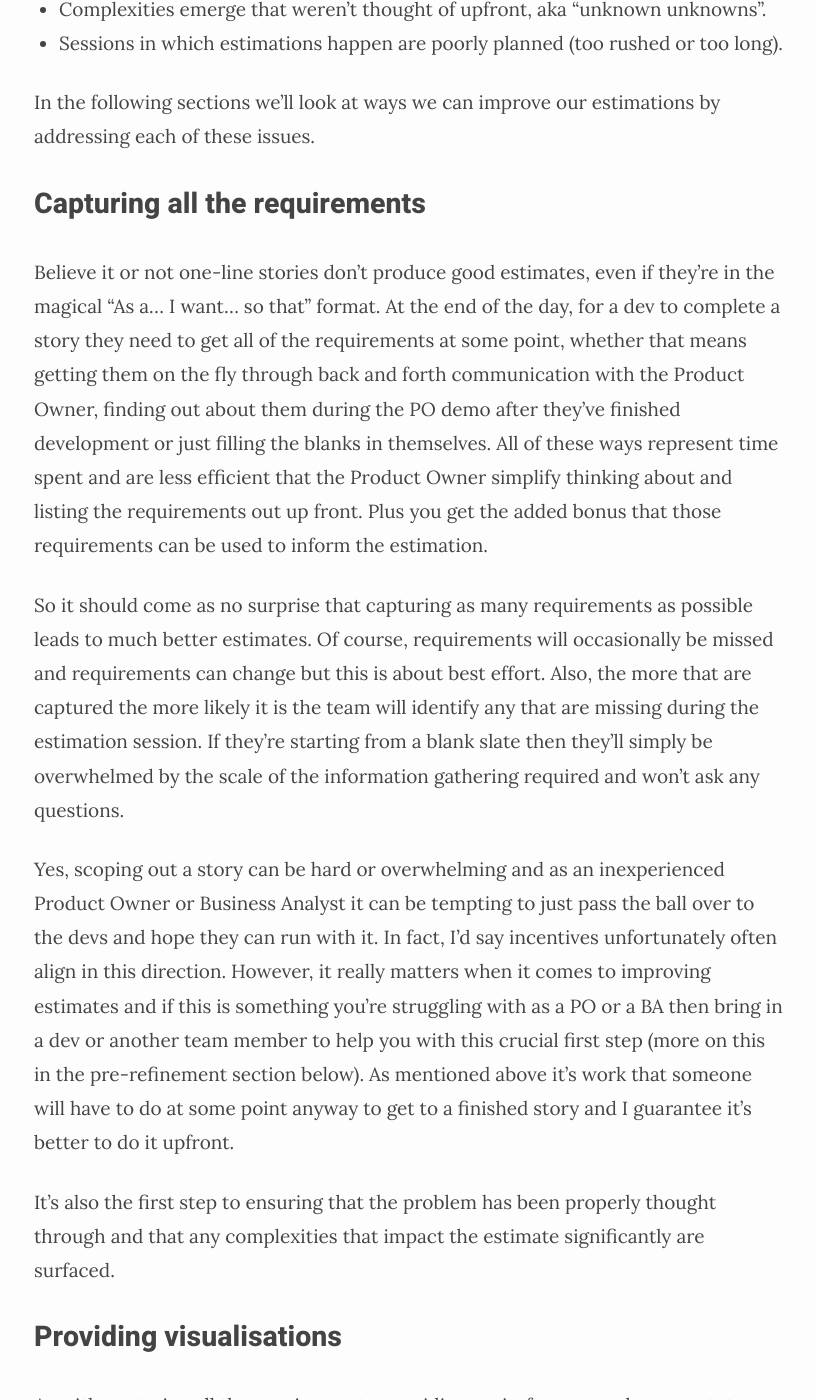
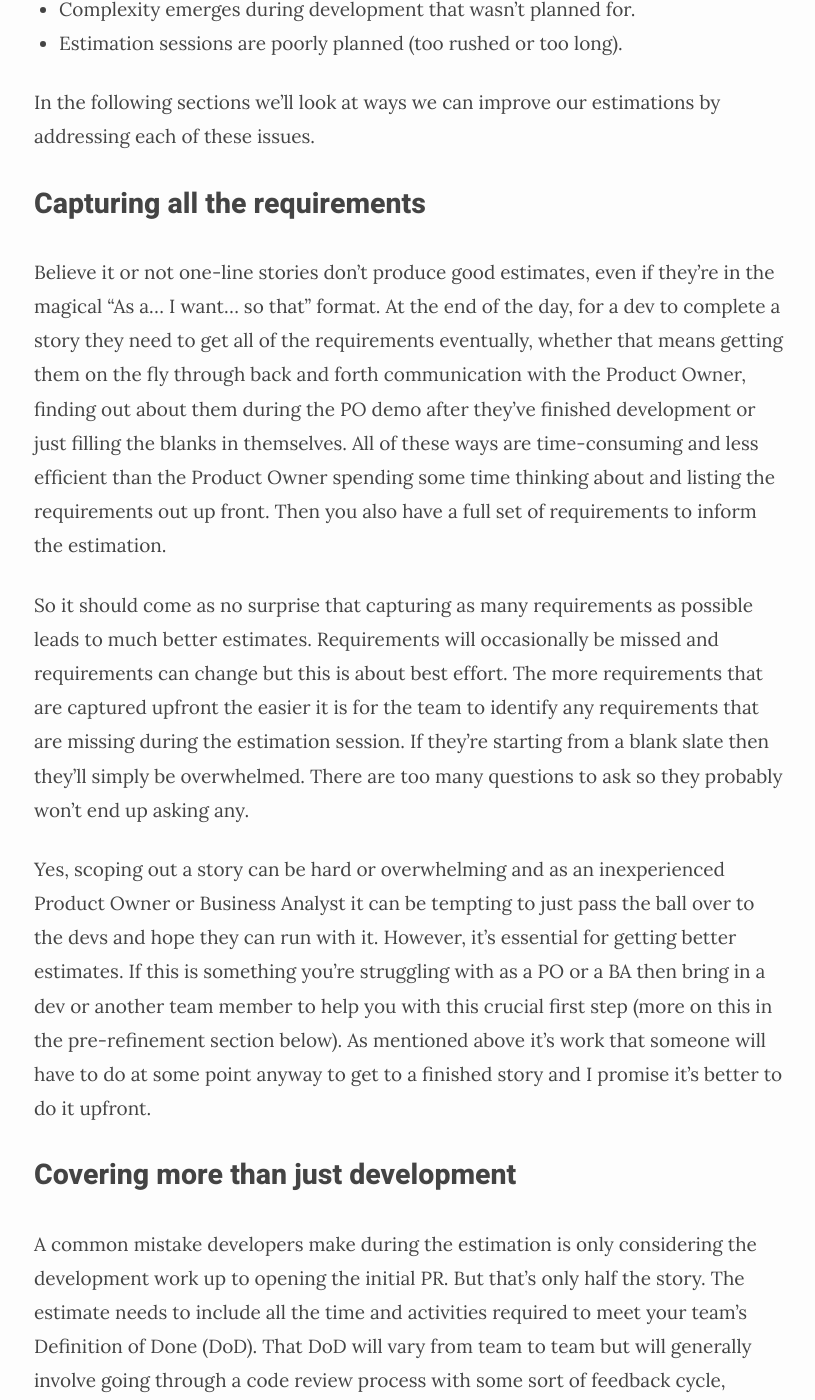
Before and after one commit to propes/propes.github.io, a Jekyll site: the page built from _posts/2023-06-22-how-to-estimate-better.md, in a window 1280 px wide and 1400 px high, scrolled down 961 px. Shown: the whole window, without its empty margins (231-1046 px from the left). Built offline with Jekyll 4.4.1, drawn with Linux system fonts in a browser that asks for light colours; some of the changed text lies outside the part shown.

Commit message:
Edits to posts

````diff
--- a/_posts/2023-06-22-how-to-estimate-better.md
+++ b/_posts/2023-06-22-how-to-estimate-better.md
@@ -1,41 +1,50 @@
 ---
 layout: post
-title: "How to get great user story estimates"
+title: "How to get great user stories estimates"
 date: 2023-06-22 11:00:00 +1000
-tag: agile
+tag: agile, user stories
 ---
 
 [Part 1: Why good estimates matter]({% post_url 2023-06-21-why-estimates-matter %})
 
-In the [previous blog post]({% post_url 2023-06-21-why-estimates-matter %}) in this two-part series we built a case for why good user story estimates matter. In this part we'll look at how we might achieve good estimates in the first place.
+In the [previous blog post]({% post_url 2023-06-21-why-estimates-matter %}) in this two-part series we made a case for why good user story estimates matter. In this next part we'll look at how we might come up with good estimates.
 
-I guess it's first worth clarifying that by a good estimate I mean an estimate that is a realistic guide to the actual time required to complete the task. After all bad estimates can fall either side of this. An estimate can be bad because it's too small, which means the task overruns and leads to unexpected delays. However, an estimate can also be bad if it's too large because of [Parkinson's law](https://www.atlassian.com/blog/productivity/what-is-parkinsons-law) and the tendency for the task to expand to fill the time allocated, even if it's not needed. So a healthy amount of pressure is needed to give focus.
+It's worth first clarifying that by a "good" estimate I mean an estimate that is a realistic guide to the actual time required to complete the task. As such, bad estimates can fall either side of this. An estimate can be bad because it's too small, leading to task overruns and unexpected delays, but it can also be bad if it's too large because of [Parkinson's law](https://www.atlassian.com/blog/productivity/what-is-parkinsons-law) and the tendency for the task to expand to fill the time allocated, even if it's not needed. So a healthy amount of pressure is useful.
 
-With that established it might be worth looking at the reasons why we get poor estimates in the first place. Here are some of the most common ones:
+With that established let's look at the reasons why we get poor estimates in the first place and here are some of the most common ones:
 
 - Not all the requirements are captured or they're vague.
-- There are no visualisations (e.g. UI wireframes, architecture diagrams, etc) to give a clear picture of what needs to be built.
-- There's inherent uncertainty in the story (maybe we're not even sure if it can be done).
-- Complexities emerge that weren't thought of upfront, aka "unknown unknowns".
-- Sessions in which estimations happen are poorly planned (too rushed or too long).
+- The estimate only covers development and not all the other activities required to get to the Definition of Done.
+- There are no visualisations to give a clear picture of what needs to be built, e.g. UI wireframes, architecture diagrams, etc.
+- There's a lot of uncertainty surrounding the story.
+- Complexity emerges during development that wasn't planned for.
+- Estimation sessions are poorly planned (too rushed or too long).
 
 In the following sections we'll look at ways we can improve our estimations by addressing each of these issues.
 
 ### Capturing all the requirements
 
-Believe it or not one-line stories don't produce good estimates, even if they're in the magical "As a... I want... so that" format. At the end of the day, for a dev to complete a story they need to get all of the requirements at some point, whether that means getting them on the fly through back and forth communication with the Product Owner, finding out about them during the PO demo after they've finished development or just filling the blanks in themselves. All of these ways represent time spent and are less efficient that the Product Owner simplify thinking about and listing the requirements out up front. Plus you get the added bonus that those requirements can be used to inform the estimation.
+Believe it or not one-line stories don't produce good estimates, even if they're in the magical "As a... I want... so that" format. At the end of the day, for a dev to complete a story they need to get all of the requirements eventually, whether that means getting them on the fly through back and forth communication with the Product Owner, finding out about them during the PO demo after they've finished development or just filling the blanks in themselves. All of these ways are time-consuming and less efficient than the Product Owner spending some time thinking about and listing the requirements out up front. Then you also have a full set of requirements to inform the estimation.
 
-So it should come as no surprise that capturing as many requirements as possible leads to much better estimates. Of course, requirements will occasionally be missed and requirements can change but this is about best effort. Also, the more that are captured the more likely it is the team will identify any that are missing during the estimation session. If they're starting from a blank slate then they'll simply be overwhelmed by the scale of the information gathering required and won't ask any questions.
+So it should come as no surprise that capturing as many requirements as possible leads to much better estimates. Requirements will occasionally be missed and requirements can change but this is about best effort. The more requirements that are captured upfront the easier it is for the team to identify any requirements that are missing during the estimation session. If they're starting from a blank slate then they'll simply be overwhelmed. There are too many questions to ask so they probably won't end up asking any.
 
-Yes, scoping out a story can be hard or overwhelming and as an inexperienced Product Owner or Business Analyst it can be tempting to just pass the ball over to the devs and hope they can run with it. In fact, I'd say incentives unfortunately often align in this direction. However, it really matters when it comes to improving estimates and if this is something you're struggling with as a PO or a BA then bring in a dev or another team member to help you with this crucial first step (more on this in the pre-refinement section below). As mentioned above it's work that someone will have to do at some point anyway to get to a finished story and I guarantee it's better to do it upfront.
+Yes, scoping out a story can be hard or overwhelming and as an inexperienced Product Owner or Business Analyst it can be tempting to just pass the ball over to the devs and hope they can run with it. However, it's essential for getting better estimates. If this is something you're struggling with as a PO or a BA then bring in a dev or another team member to help you with this crucial first step (more on this in the pre-refinement section below). As mentioned above it's work that someone will have to do at some point anyway to get to a finished story and I promise it's better to do it upfront.
 
-It's also the first step to ensuring that the problem has been properly thought through and that any complexities that impact the estimate significantly are surfaced.
+### Covering more than just development
+
+A common mistake developers make during the estimation is only considering the development work up to opening the initial PR. But that's only half the story. The estimate needs to include all the time and activities required to meet your team's Definition of Done (DoD). That DoD will vary from team to team but will generally involve going through a code review process with some sort of feedback cycle, deployment to at least one environment and testing in those environments, all of which can take quite a bit of time.
+
+That means if your DoD includes deploying to production and you've typically got to wait half a day in a monolith build queue shared with 50 other devs to release your change that means that one-line css change will take half a day, not 5 minutes.
+
+It means that if you're working on the kind of story that you know is going to get a lot of comments in the code review process and is important to get right, such as setting up the initial architecture for the project, then that also needs to be taken into account.
+
+If this is something your team is struggling with then a simple heuristic you can use is to assume that the dev work up to the initial PR will only account for 50% of the total estimate. The rest will be needed for code review, responding to feedback, deployment, testing and responding to issues found in testing. If you've only been considering first pass dev work in your estimates then it might be time to double them.
 
 ### Providing visualisations
 
-As with capturing all the requirements, providing a wireframe, mock-up, prototype, designs or even a back-of-beer-coaster scrawl for UI stories should be a no-brainer. If it's a back-end story then in some cases it's useful to provide an architecture diagram.
+As with capturing all the requirements, providing wireframes, mock-ups, prototypes, designs or even a basic hand drawing for UI stories should be a no-brainer. If it's a back-end story then in some cases it's useful to provide an architecture diagram.
 
-Oftentimes simply having to produce a wireframe can raise additional considerations that aren't obvious, such as one drop-down needing to filter another one, or challenge assumptions about the original design. All this is great. Doing a mockup and then realising that the screen doesn't really solve the user's problem and then going back to the drawing board is great. Realising this when it's half-coded or during a PO demo is not.
+Often simply having to produce a wireframe can point out additional considerations and challenge assumptions about the original design. All this is great. Doing a mockup and then realising that the screen doesn't really solve the user's problem and then going back to the drawing board is great. Realising this when it's half-coded or during a demo to stakeholders is not.
 
 Having more detailed designs can be even better. It can help identify considerations such as:
 
@@ -43,27 +52,27 @@ Having more detailed designs can be even better. It can help identify considerat
 - What are the accessiblity requirements?
 - Are the styles and color schemes consistent with the rest of the app?
 
-All of which are useful to know for estimation purposes. Sure, developers could in theory ask all these questions in the estimation session but it can be quite hard to do all this when there's no visual frame of reference. Having something to reference that covers most of the details allows the team to focus on anything that might have been missed.
+All of which are useful to know for estimation purposes. Sure, developers could potentially ask all these questions in the estimation session but it can be quite hard to do all this when there's no visual frame of reference. Having something to reference that covers most of the details allows the team to focus on anything that might have been missed.
 
 ### Dealing with uncertainty
 
-Sometimes it can be difficult to estimate a user story because it involves a lot of uncertainty. Maybe it's something the team has never done before or it's a novel idea and you're not even sure if it's possible. Trying to estimate these stories in their current state is fruitless because you don't even know what's involved. In these situations it's worth recognising that these stories have a totally different character to stories that involve run-of-the-mill changes such as adding a CRUD screen to a web app. In these situations, the best approach is the tactical use of spikes to reduce the uncertainty first before trying to spec out the story.
+Sometimes it can be difficult to estimate a user story because it involves a lot of uncertainty. Maybe it's something the team has never done before or it's a novel idea and you're not even sure if it's possible. Trying to estimate these stories in their current state is fruitless because there's too much uncertainty. In these situations it's worth recognising that these stories have a totally different character to stories that involve run-of-the-mill changes such as adding another screen to the app which is very similar to a previous one. In these situations, the best approach is the tactical use of spikes to reduce the uncertainty first before trying to spec out the story.
 
-This can be done by adding a spike story to the backlog first with the aim of reducing the uncertainty to the level required for speccing out the original story and estimating it. This can help answer questions like "is it possible?", "what technologies do we need to use?", "has anyone else solved the problem before?", etc. These spike stories themselves need to be estimated and if that's difficult then they can be timeboxed instead, e.g. "if we spend a week looking into this how much more can we understand about the problem?". At the end of the timebox the team can decide if there's enough insight to spec out the original story or if further spike work is required and if it's valuable.
+This can be done by adding a spike story to the backlog first with the aim of reducing the uncertainty to the level required for speccing out the original story and estimating it. This can help answer questions like "is it possible?", "what technologies do we need to use?", "has anyone else solved the problem before?", etc. These spike stories themselves need to be estimated and if that's difficult then they can be timeboxed instead, e.g. "if we spend a week looking into this how much more can we understand about the problem?". At the end of the timebox the team can decide if there's enough insight to spec out the original story or if it's worth doing further spike work.
 
 ### Avoiding unexpected complexity
 
-Along with missing requirements and on-the-fly business analysis that inevitably has to happen, another major contributor to poor estimates is complexities that arise mid story (or as Donald Rumsfeld would like to call them, "unknown unknowns"). These can cause stories to properly blow out and be a major source of frustration for the developer and the team because they can completely change the picture of how much work is involved. Therefore it's important to try and surface these complexities upfront if we want to improve our estimates.
+Another major contributor to poor estimates are complexities that arise mid story (or as Donald Rumsfeld would like to call them, "unknown unknowns"). These can cause stories to properly blow out and be a major source of frustration for the developer and the team because they can completely change the picture of how much work is involved. Therefore it's important to try and surface these complexities upfront if we want to improve our estimates.
 
 As mentioned earlier, coming up with requirements and writing user stories can be hard. They can also involve significant technical challenges and that's why it's useful to get technical input into the story from a lead or senior engineer. One way of doing this is for the Product Owner or Business Analyst to write all the functional requirements first and then get input from a technical person in a pre-refinement session (refinement being the session where the estimation takes place). This way the technical person can confirm whether it's technically possible or flag any potential technical challenges that might make the story much more involved than it first seems. Equally as important, the technical person can add these details and possibly even some implementation guidelines to the story so that the rest of the team can properly understand the scale of the work required when it comes time to estimate.
 
-### Proper use of sessions to estimate
+### Proper use of estimation sessions
 
-Anyone who's been in an hour long meeting knows how hard it is to maintain focus throughout the whole thing. So it should come as no surprise that 4-hour-long sprint planning sessions at the beginning of the sprint that aim to estimate all the stories, prioritise them and work out which ones can be brought into the sprint don't lead to good estimates. Even after 2 hours devs will do or say almost anything to make the pain go away and they certainly won't be focused enough to estimate well. It's enough of a task simply prioritising the stories and working out which ones should be brought into the sprint. This should be the focus of sprint planning. The stories should already be estimated by that point and the easiest way to do this is by holding regular refinement sessions of no more than an hour throughout the sprint.
+Everyone knows long meetings are tiring and that the quality of input drops off significantly as the meeting wears on. This is especially true of refinement sessions because they demand a great deal of focus from the participants. We're asking people to understand features they've never seen before, look for gaps in the requirements, try and imagine potential complexities and gotchas and then come up with an estimates.
 
-Estimating a story you haven't had a lot of time to think about and trying to come up with questions you might need answered before you do is hard, even when the story is well written and all the requirements are captured. That's why refinement sessions need to be short to be effective - so that the team can come to them fresh and ready to focus. Doing them in advance of sprint planning also takes the pressure off and allows the team to take the time necessary to ensure they understand the story fully before estimating. One approach that works well is to schedule in an hourly refinement session at the same time every week so the team know what to expect. Then you could have an ad hoc one if required or skip a weekly session if the team is sufficiently ahead.
+So if we want high quality estimates then we need to give them their own session and not tack it onto the back of sprint planning or some other ceremony. In Scrum this is called a refinement session. Try having dedicated refinement sessions of 1 hour and have them as often as is necessary to have at least a sprint's worth of work estimated. One approach that works well is to schedule in an hourly refinement session at the same time every week so the team know what to expect. Then you could have an ad hoc one if required or skip a weekly session if the team is sufficiently ahead.
 
-When thinking about all the factors above it's also worth mentioning that these factors compound. Poorly written stories take longer to understand and attract more questions during refinement. This makes long refinement sessions even longer thereby wearing down the teams ability to concentrate. This can cause the quality of estimations to spiral out of control and the team to feel more and more disengaged with the process as they realise they're never able to finish their stories on time anyway.
+When thinking about all the factors above it's also worth mentioning that these factors compound. Poorly written stories take longer to understand and attract more questions during refinement. This makes long refinement sessions even longer thus exhausting the team's ability to concentrate. This can cause the quality of estimations to plummet and the team to feel more and more disengaged with the process as they realise they're never able to finish their stories on time anyway.
 
 Now that we've looked at various ways we can improve our estimates let's look at what we can do specifically to improve our user stories with the aim of getting better estimates.
 
@@ -71,34 +80,27 @@ Now that we've looked at various ways we can improve our estimates let's look at
 
 It can be hard to write good stories and ensure that you've included in the story all the things that you need to include to support the estimation process. That's where using a story template can help. An example of such a template is as follows:
 
-```
-STATEMENT
-As a... I want... so that
-
-CONTEXT
-
-REQUIREMENTS
-
-DESIGN NOTES
-
-IMPLEMENTATION NOTES
-
-ACCEPTANCE CRITERIA
-```
+![Image: user story estimate](/assets/images/how-to-estimate-better/user-story-template.png)
 
 Having clear headings ensures that all stories have a clear structure the team is used to and nothing is missed. Not all headings are needed all the time and so can be removed but at least you have a solid foundation to start from.
 
 Here's some further explanation of some of the headings:
 
-- `CONTEXT`: sometimes it's useful to have some background information to the story, i.e. why it's needed in the first place and what problems it solves. Sometimes this can lead engineers to challenge whether the story is the best solution for the problem, which is a great discussion to have.
-- `DESIGN NOTES`: this is where links or images of wireframes and designs can go as well as any notes that aren't captures in those documents. E.g. requirements around responsiveness, supports media, browser, accessibillity, etc
-- `IMPLEMENTATION NOTES`: this is where the technical input from the pre-refinement goes or it could be findings from a spike that previously explored the best way to solve a technical challenge. This is the part that helps surface any hidden complexity so that devs can get a better sense of the scale of the work.
+- **CONTEXT**: sometimes it's useful to have some background information to the story, i.e. why it's needed in the first place and what problems it solves. Sometimes this can lead engineers to challenge whether the story is the best solution for the problem, which is a great discussion to have.
+- **SCOPE**: this section allows you to spell out exactly what is included and is not included in the story. This can provide a high-level overview of the scale of the story and is particularly useful for estimation. E.g.
+  - Add a new form to the front end
+  - Add a new api endpoint to return a list of customers
+  - Add a new api endpoint to update an invoice
+  - Doesn't include the cancel changes modal (which is covered in...)
+- **DESIGN NOTES**: this is where links or images of wireframes and designs can go as well as any notes that aren't captures in those documents. E.g. requirements around responsiveness, supports media, browser, accessibillity, etc
+- **IMPLEMENTATION NOTES**: this is where the technical input from the pre-refinement goes or it could be findings from a spike that previously explored the best way to solve a technical challenge. This is the part that helps surface any hidden complexity so that devs can get a better sense of the scale of the work.
 
 ### Conclusion
 
-Coming up with good estimates can initially be hard but it's worth it and, like anything, it can quickly become a habit and become ingrained in the culture of the team. This post covered a few different strategies for improving the quality of our estimates, which in summary are:
+Coming up with good estimates can initially be hard but it's worth it and can quickly become habitual and ingrained in the culture of the team. This post covered a few different strategies for improving the quality of our estimates, which in summary are:
 
 - Improving the quality of the user stories and ensuring all requirements are captured
+- Including all the activites required to meet the Definition of Done, not just the initial development
 - Providing visuals such as wireframes, mockups or designs for UI stories or architecture diagrams for backend stories
 - Tactical use of spike stories to reduce uncertainty before scoping out the actual story
 - Using pre-refinement sessions with input from a technical person to identify complexity upfront and capture this in the story
````
Also changed, not shown: _posts/2023-06-21-why-estimates-matter.md (+7 -9 lines), assets/images/how-to-estimate-better/user-story-template.png (added).
